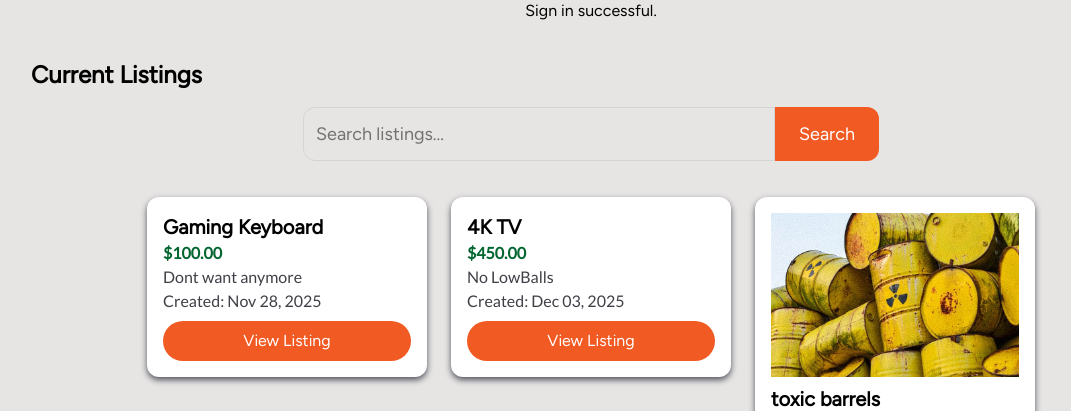
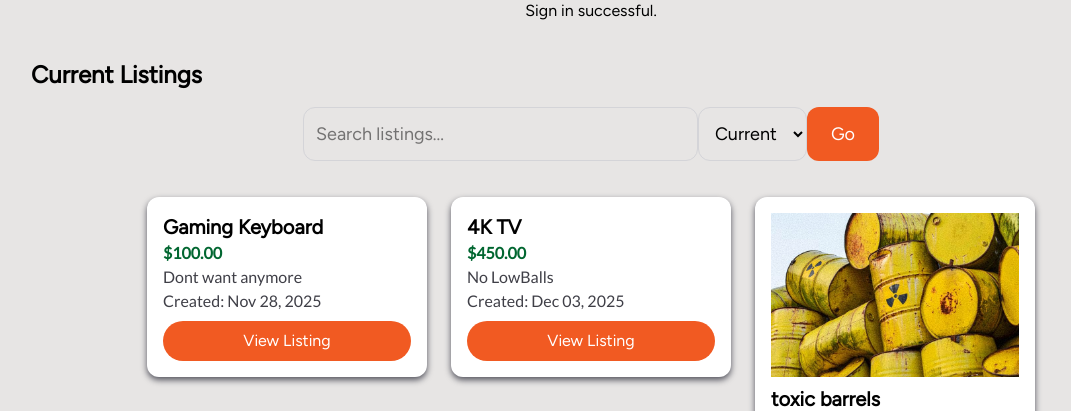
Before and after one commit to rafaelmbarroso/V-Mart, a Django app: page /dashboard/ in a window 1280 px wide. Shown: the part 165-576 px from the top of the page, without its empty margins (49-1120 px from the left). Run offline with Django 5.2, Linux system fonts and the light colour scheme; a user stored in the database is signed in; data comes from the database, SQL or seed files in the repository; both versions use the stored data as it was after the commit.

Commit message:
Implemented sort togle for current listings vs newest listings

```diff
--- a/market_App/templates/mainPage.html
+++ b/market_App/templates/mainPage.html
@@ -1,9 +1,11 @@
+{% load static %}
 <!DOCTYPE html>
 <html lang="en">
 <head>
     <meta charset="UTF-8">
     <title>Main Page</title>
-    <link href="../static/output.css" rel="stylesheet" type="text/css">
+    <link rel="stylesheet" href="{% static 'output.css' %}">
+
 </head>
 
 <body class="flex flex-col items-center bg-stone-200 font-lato">
@@ -26,26 +28,43 @@
     <p class="text-muted font-figtree">Sign in successful.</p>
 </div>
 
-<h3 class="text-2xl font-semibold font-figtree p-4">Current Listings</h3>
+<h3 class="text-2xl font-semibold font-figtree p-4">
+  {% if sort == "newest" %}
+    Newest Listings
+  {% else %}
+    Current Listings
+  {% endif %}
+</h3>
+
 
 <!-- Search Bar -->
 <form method="GET" action="{% url 'dashboard' %}" class="flex justify-center mb-6">
-  <div class="flex w-full max-w-xl">
+  <div class="flex w-full max-w-xl gap-2">
     <input
       type="text"
       name="q"
       value="{{ query }}"
       placeholder="Search listings..."
-      class="w-full p-3 text-lg font-figtree rounded-l-xl border border-zinc-300 focus:outline-none focus:ring-2 focus:ring-utrgv-orange"
+      class="w-full p-3 text-lg font-figtree rounded-xl border border-zinc-300 focus:outline-none focus:ring-2 focus:ring-utrgv-orange"
     />
+
+    <select
+      name="sort"
+      class="p-3 text-lg font-figtree rounded-xl border border-zinc-300 focus:outline-none focus:ring-2 focus:ring-utrgv-orange"
+    >
+      <option value="current" {% if sort == "current" %}selected{% endif %}>Current</option>
+      <option value="newest" {% if sort == "newest" %}selected{% endif %}>Newest</option>
+    </select>
+
     <button
       type="submit"
-      class="bg-utrgv-orange text-lg font-figtree text-white px-6 rounded-r-xl hover:opacity-90"
+      class="bg-utrgv-orange text-lg font-figtree text-white px-6 rounded-xl hover:opacity-90"
     >
-      Search
+      Go
     </button>
   </div>
 </form>
+
 
 <div class="flex flex-row flex-wrap justify-center">
         {% for product in listings %}
--- a/market_App/views.py
+++ b/market_App/views.py
@@ -52,20 +52,28 @@ def signup(request):
 
 # Main Page, from here must be logged in to see things
 @login_required
+@login_required
 def dashboard(request):
     query = request.GET.get("q", "")
+    sort = request.GET.get("sort", "current")  # current | newest
+
+    listings = Listings.objects.all()
 
     if query:
-        listings = Listings.objects.filter(
+        listings = listings.filter(
             Q(name__icontains=query) |
             Q(description__icontains=query)
         )
+
+    if sort == "newest":
+        listings = listings.order_by("-creation_Date")  # newest first
     else:
-        listings = Listings.objects.all()
+        listings = listings.order_by("creation_Date")   # current/oldest first
 
     return render(request, 'mainPage.html', {
         'listings': listings,
         'query': query,
+        'sort': sort,
     })
 
 # Send user back to sign in page
```
Also changed, not shown: db.sqlite3, media/listing_images/Tinker_Bell_Render.webp (added).
